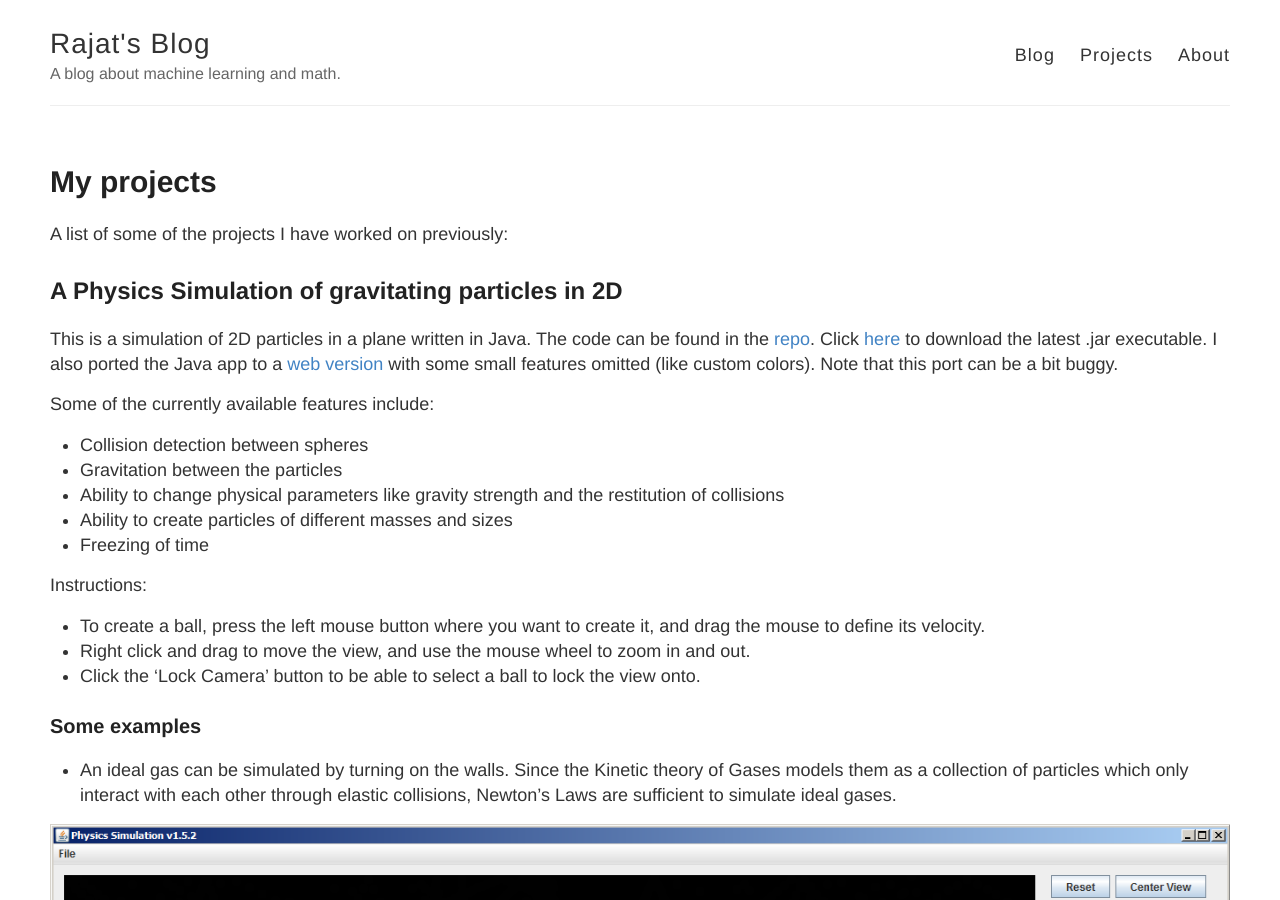
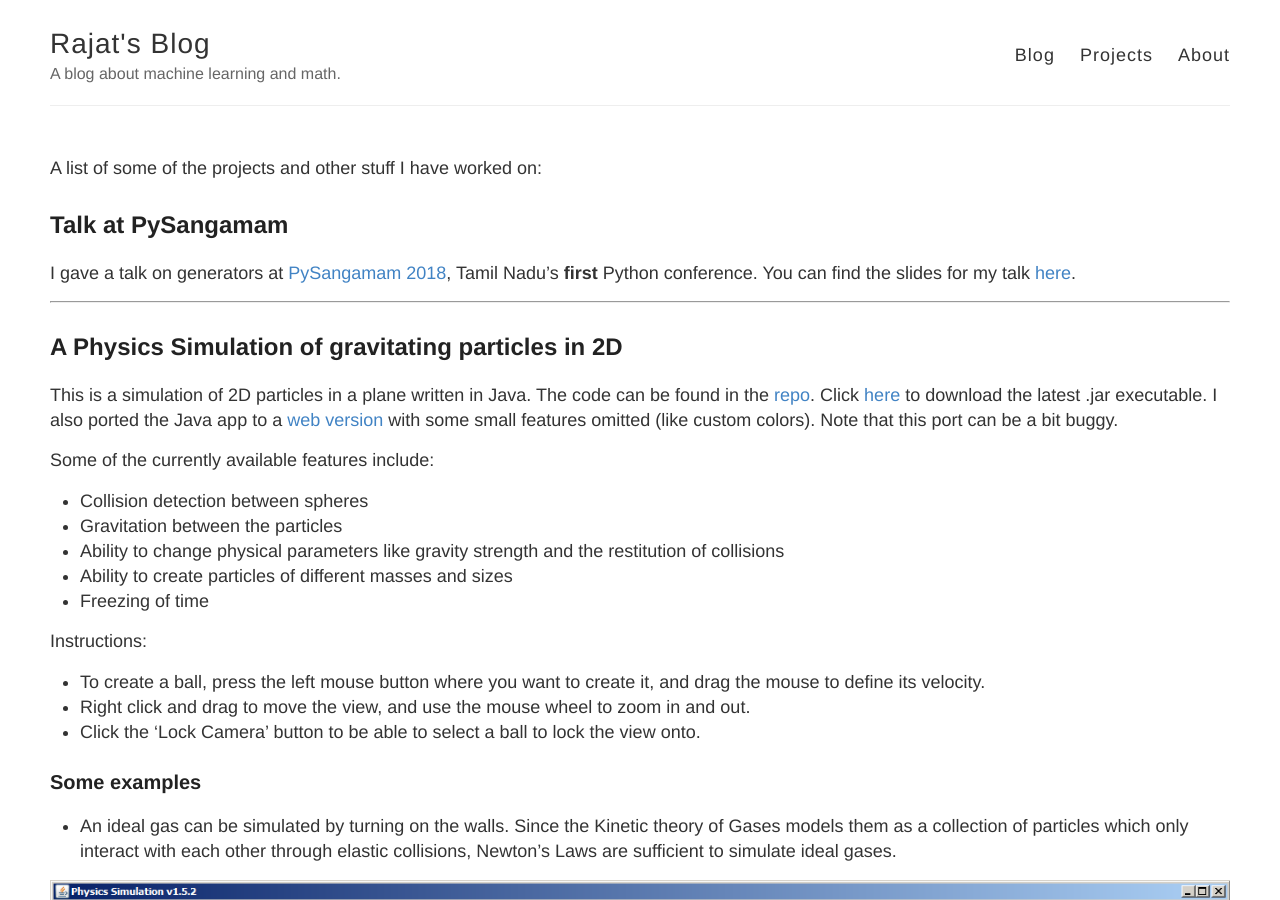
Before and after one commit to rajatvd/rajatvd.github.io, a Jekyll site: the page built from projects.md, in a window 1280 px wide and 900 px high. Built offline with Jekyll 4.4.1, drawn with Linux system fonts in a browser that asks for light colours.

Commit message:
Added link to pysangamam slides in projects page

```diff
--- a/projects.md
+++ b/projects.md
@@ -1,10 +1,16 @@
 ---
-title: My projects
+title:
 layout: page
 permalink: /projects/
 ---
 
-A list of some of the projects I have worked on previously:
+A list of some of the projects and other stuff I have worked on:
+
+
+## Talk at PySangamam
+I gave a talk on generators at [PySangamam 2018](https://pysangamam.org/), Tamil Nadu's __first__ Python conference. You can find the slides for my talk [here](https://rajatvd.github.io/PySangamam/).
+
+---
 
 ## A Physics Simulation of gravitating particles in 2D
 
```
